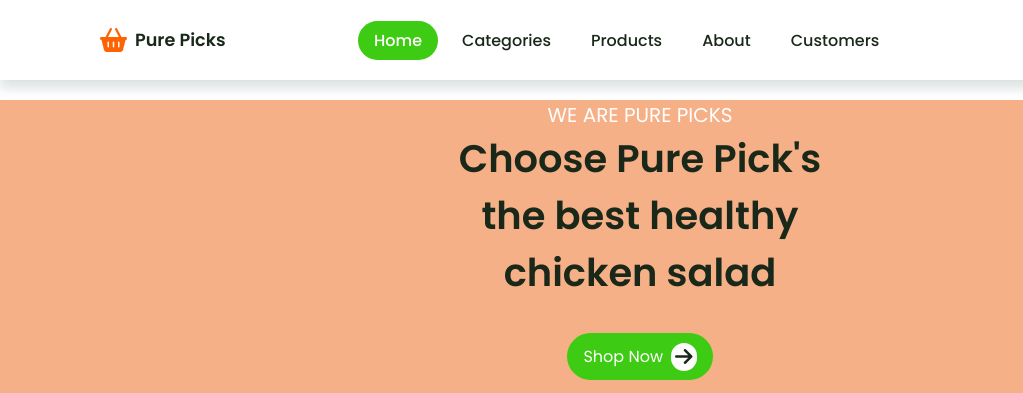
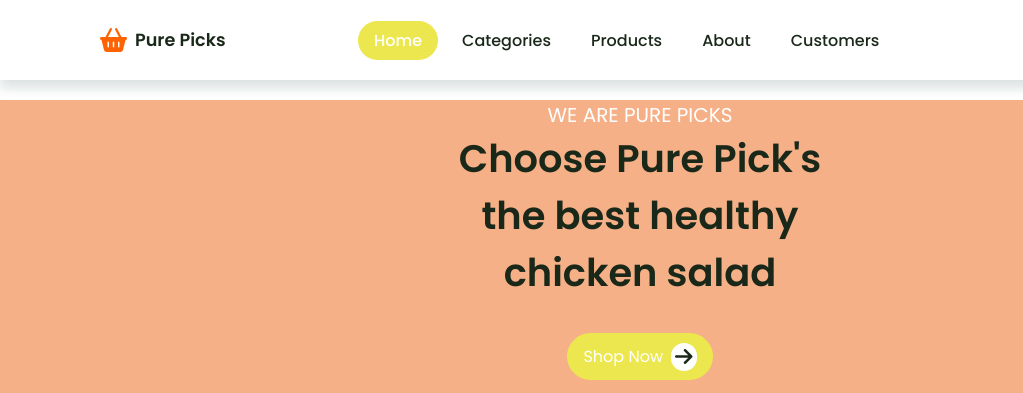
Before and after one commit to vismayaT5/Pure-Picks, a plain HTML site: page index.html in a window 1280 px wide. Shown: the top 393 px of the page, 0-1023 px from the left. Drawn offline with nearby package versions, Linux system fonts and the light colour scheme; grey boxes are pictures that could not be loaded.

Commit message:
changed color

```diff
--- a/css/style.css
+++ b/css/style.css
@@ -12,7 +12,7 @@
 
 /* some variables */
 :root{
-    --green-color:#3ecb13;
+    --green-color:#ede74f;
     --light-green-color:#c6f280;
     --orange-color:#ff6200;
     --light-orange-color:#fd8e4d;
```
